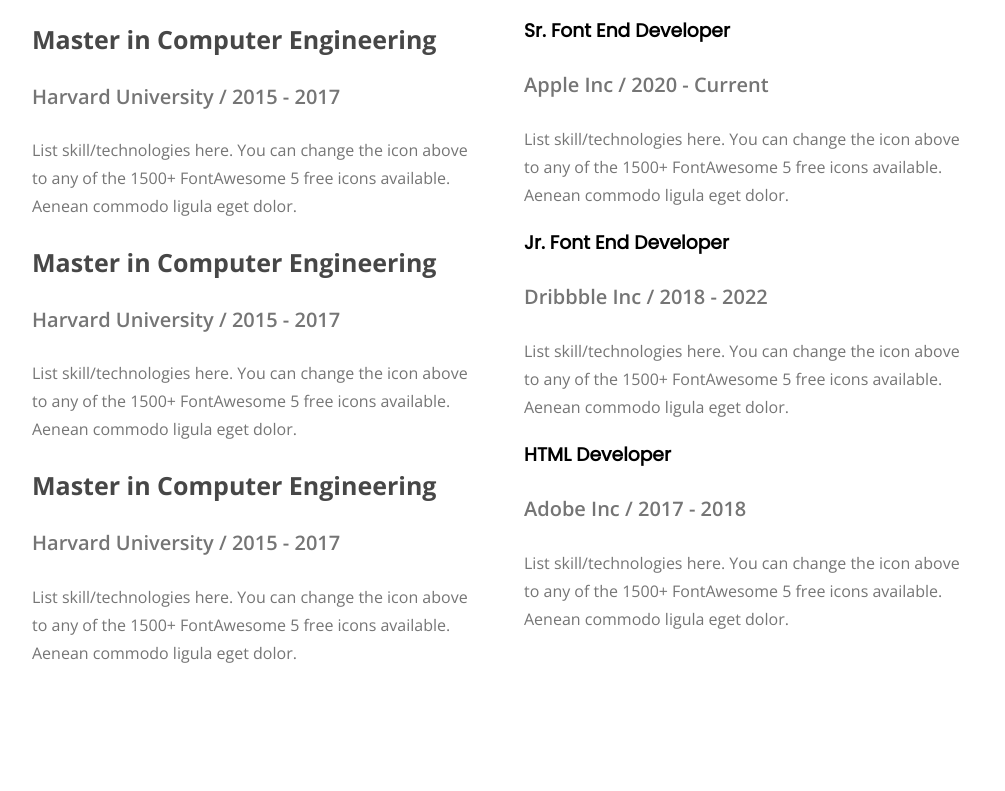
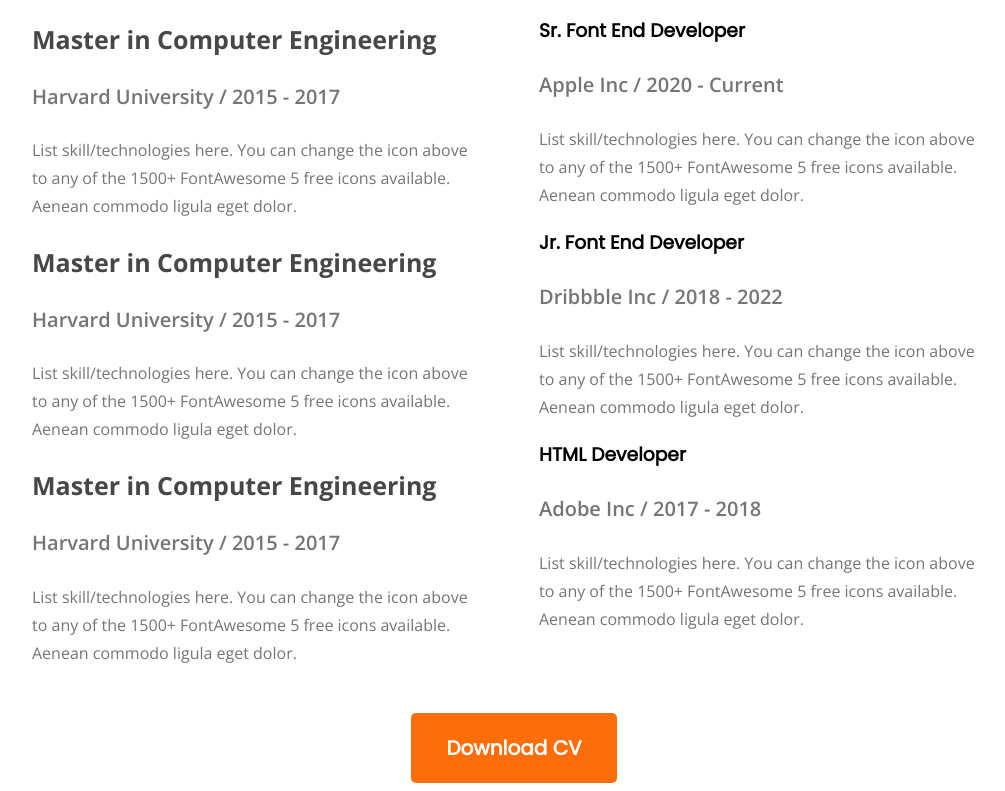
Before and after one commit to iamcharlie17/my-first-portfolio, a plain HTML site: page index.html in a window 1280 px wide. Shown: the part 2614-3405 px from the top of the page, without its empty margins (126-1131 px from the left). Before the commit the page ends 3327 px from the top, so only its background shows below. Drawn offline with nearby package versions, Linux system fonts and the light colour scheme.

Commit message:
added download button on bottom

```diff
--- a/index.html
+++ b/index.html
@@ -161,6 +161,10 @@
 
     </section>
 
+    <section class="download-btn">
+      <button class="btn-primary">Download CV</button>
+    </section>
+
   </main>
   <footer></footer>
 </body>
--- a/styles/style.css
+++ b/styles/style.css
@@ -224,5 +224,10 @@ nav a {
 }
 .resume-container{
   margin: 30px 150px 30px 150px;
-  gap: 20px;
+  gap: 50px;
 }
+.download-btn{
+  justify-content: center;
+  align-items: center;
+  text-align: center;
+}
```
